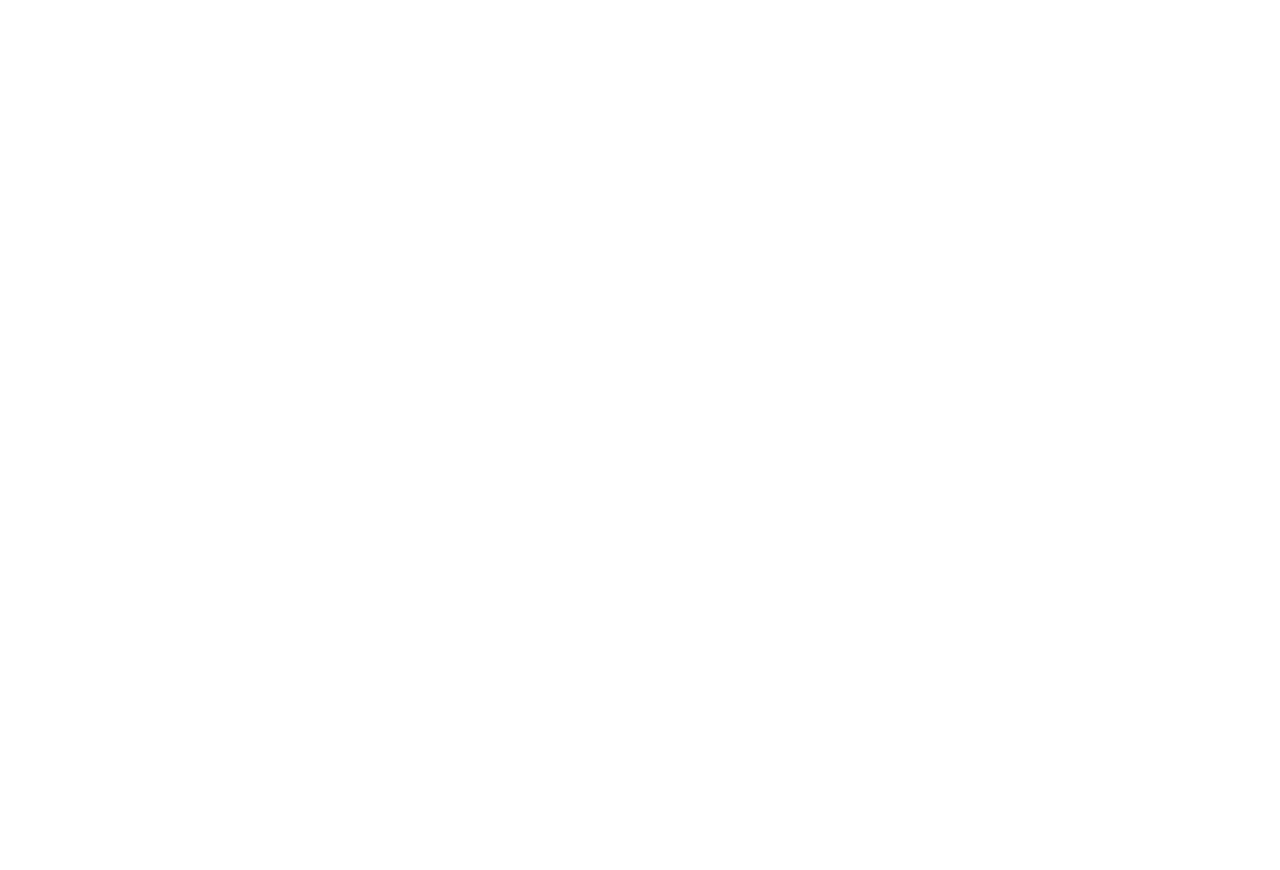
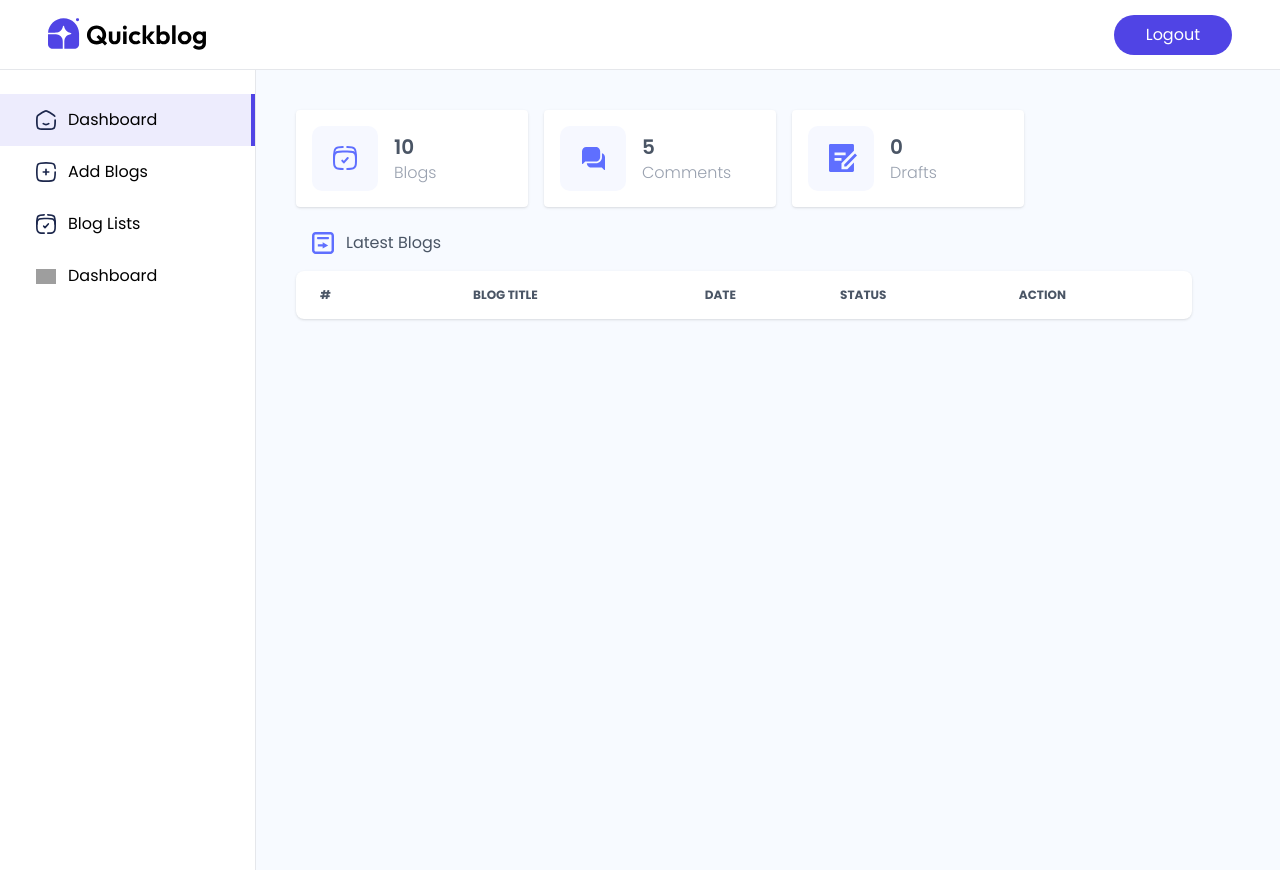
Before and after one commit to subhajitojha671/QuickBlog, a React (Vite) app in the folder client/: page /admin in a window 1280 px wide. Before the commit this address had no page. Before the commit the page ends 800 px from the top, so only its background shows below. Built offline with nearby package versions, Linux system fonts and the light colour scheme; grey boxes are pictures that could not be loaded.

Commit message:
update App.jsx and create componentes/admin/ and pages/admin/

```diff
--- a/client/src/App.jsx
+++ b/client/src/App.jsx
@@ -2,6 +2,12 @@
 import { Route, Routes } from 'react-router-dom'
 import Home from './pages/Home'
 import Blog from './pages/Blog'
+import Layout from './pages/admin/Layout'
+import Dashboard from './pages/admin/Dashboard'
+import AddBlog from './pages/admin/AddBlog'
+import ListBlog from './pages/admin/ListBlog'
+import Comments from './pages/admin/Comments'
+import Login from './components/admin/Login'
 
 const App = () => {
   return (
@@ -9,6 +15,13 @@
       <Routes>
         <Route path='/' element={<Home />} />
         <Route path='/blog/:id' element={<Blog/>} />
+        <Route path='/admin' element={true ? <Layout/> : <Login/>}>
+            <Route index element={<Dashboard/>}/>
+            <Route path='addBlog' element={<AddBlog/>}/>
+            <Route path='listBlog' element={<ListBlog/>}/>
+            <Route path='comments' element={<Comments/>}/>
+
+        </Route>
       </Routes>
 
     </div>
--- /dev/null
+++ b/client/src/components/admin/Login.jsx
@@ -0,0 +1,95 @@
+import React, { useState } from 'react'  // Import React and useState hook
+
+const Login = () => {
+
+  // State to store email input value
+  const [email, setEmail] = useState('')
+
+  // State to store password input value
+  const [password, setPassword] = useState('')
+
+  // Function to handle form submission
+  const haldleSubmit = (e) =>{
+    e.preventDefault()  // Prevent page reload when form submits
+
+    // You can add login logic here (API call, validation, etc.)
+    console.log("Email:", email)
+    console.log("Password:", password)
+  }
+
+  return (
+    // Main container - center content vertically and horizontally
+    <div className='flex items-center justify-center h-screen'>
+
+      {/* Card container for login form */}
+      <div className='w-full max-w-sm p-6 max-md:m-6 border border-primary/30 shadow-xl shadow-primary/15 rounded-lg'>
+
+        {/* Header section */}
+        <div className='w-full py-6 text-center'>
+          <h1 className='text-3xl font-bold'>
+            <span className='text-primary'>Admin</span> Login
+          </h1>
+          <p className='font-light'>
+            Enter your credentials to access the admin panel.
+          </p>
+        </div>
+
+        {/* Form starts here */}
+        <form
+          onSubmit={haldleSubmit}  // Call function when form is submitted
+          className='mt-6 w-full sm:max-w-md text-gray-600'
+        >
+
+          {/* Email input field */}
+          <div className='flex flex-col'>
+            <label className='font-semibold'>Email</label>
+
+            <input
+              type='email'
+              required
+              placeholder='your email id'
+
+              // Update email state on input change
+              onChange={e => setEmail(e.target.value)}
+
+              // Bind input value with state
+              value={email}
+
+              className='border-b-2 border-gray-300 p-2 outline-none mb-6'
+            />
+          </div>
+
+          {/* Password input field */}
+          <div className='flex flex-col'>
+            <label className='font-semibold'>Password</label>
+
+            <input
+              type='password'
+              required
+              placeholder='your password'
+
+              // Update password state on input change
+              onChange={e => setPassword(e.target.value)}
+
+              // Bind input value with state
+              value={password}
+
+              className='border-b-2 border-gray-300 p-2 outline-none mb-6'
+            />
+          </div>
+
+          {/* Submit button */}
+          <button
+            type='submit'
+            className='w-full py-3 font-medium bg-primary text-white rounded cursor-pointer hover:bg-primary/90'
+          >
+            Login
+          </button>
+
+        </form>
+      </div>
+    </div>
+  )
+}
+
+export default Login  // Export component so it can be used in other files
--- /dev/null
+++ b/client/src/components/admin/Sidebar.jsx
@@ -0,0 +1,63 @@
+import React from 'react'
+import { NavLink } from 'react-router-dom'
+import { assets } from '../../assets/assets'
+
+const Sidebar = () => {
+  return (
+    <div className='w-64 min-h-screen border-r border-gray-200 pt-6'>
+     <NavLink
+        end={true}
+        to='/admin'
+        className={({isActive}) =>
+        `flex items-center gap-3 py-3.5 px-3 md:px-9 min-w-58 cursor-pointer ${
+         isActive && "bg-primary/10 border-r-4 border-primary"
+        }`
+       }
+      >
+        <img src={assets.home_icon} alt="" className='min-w-4 w-5' />
+        <p className='hidden md:inline-block'>Dashboard</p>
+      </NavLink>
+
+      <NavLink
+
+        to='/admin/addBlog'
+        className={({isActive}) =>
+        `flex items-center gap-3 py-3.5 px-3 md:px-9 min-w-58 cursor-pointer ${
+         isActive && "bg-primary/10 border-r-4 border-primary"
+        }`
+       }
+      >
+        <img src={assets.add_icon} alt="" className='min-w-4 w-5' />
+        <p className='hidden md:inline-block'>Add Blogs</p>
+      </NavLink>
+
+      <NavLink
+
+        to='/admin/listBlog'
+        className={({isActive}) =>
+        `flex items-center gap-3 py-3.5 px-3 md:px-9 min-w-58 cursor-pointer ${
+         isActive && "bg-primary/10 border-r-4 border-primary"
+        }`
+       }
+      >
+        <img src={assets.list_icon} alt="" className='min-w-4 w-5' />
+        <p className='hidden md:inline-block'>Blog Lists</p>
+      </NavLink>
+
+      <NavLink
+
+        to='/admin/comments'
+        className={({isActive}) =>
+        `flex items-center gap-3 py-3.5 px-3 md:px-9 min-w-58 cursor-pointer ${
+         isActive && "bg-primary/10 border-r-4 border-primary"
+        }`
+       }
+      >
+        <img src={assets.comment_icon} alt="" className='min-w-4 w-5' />
+        <p className='hidden md:inline-block'>Dashboard</p>
+      </NavLink>
+    </div>
+  )
+}
+
+export default Sidebar
--- /dev/null
+++ b/client/src/pages/admin/AddBlog.jsx
@@ -0,0 +1,11 @@
+import React from 'react'
+
+const AddBlog = () => {
+  return (
+    <div>
+
+    </div>
+  )
+}
+
+export default AddBlog
--- /dev/null
+++ b/client/src/pages/admin/Comments.jsx
@@ -0,0 +1,11 @@
+import React from 'react'
+
+const Comments = () => {
+  return (
+    <div>
+
+    </div>
+  )
+}
+
+export default Comments
--- /dev/null
+++ b/client/src/pages/admin/Dashboard.jsx
@@ -0,0 +1,80 @@
+import React, { useEffect, useState } from 'react'
+import { assets, dashboard_data } from '../../assets/assets'
+
+const Dashboard = () => {
+
+  const [dashboardData, setDashboardData] = useState({
+    blogs: 0,
+    comments: 0,
+    drafts: 0,
+    recentBlogs: []
+  })
+
+  const fetchDashboard = async () => {
+    setDashboardData(dashboard_data)
+  }
+
+  useEffect(()=>{
+    fetchDashboard()
+  },[])
+
+  return (
+    <div className='flex-1 p-4 md:p-10 bg-blue-50/50'>
+
+      <div className='flex flex-wrap gap-4'>
+
+        <div className='flex items-center gap-4 bg-white p-4 min-w-58 rounded shadow cursor-pointer hover:scale-105 transition-all'>
+
+          <img src={assets.dashboard_icon_1} alt=''/>
+          <div>
+            <p className='text-xl font-semibold text-gray-600'>{dashboardData.blogs}</p>
+            <p className='text-gray-400 font-light'>Blogs</p>
+          </div>
+
+        </div>
+
+        <div className='flex items-center gap-4 bg-white p-4 min-w-58 rounded shadow cursor-pointer hover:scale-105 transition-all'>
+
+          <img src={assets.dashboard_icon_2} alt=''/>
+          <div>
+            <p className='text-xl font-semibold text-gray-600'>{dashboardData.comments}</p>
+            <p className='text-gray-400 font-light'>Comments</p>
+          </div>
+
+        </div>
+
+        <div className='flex items-center gap-4 bg-white p-4 min-w-58 rounded shadow cursor-pointer hover:scale-105 transition-all'>
+
+          <img src={assets.dashboard_icon_3} alt=''/>
+          <div>
+            <p className='text-xl font-semibold text-gray-600'>{dashboardData.drafts}</p>
+            <p className='text-gray-400 font-light'>Drafts</p>
+          </div>
+
+        </div>
+
+      </div>
+      <div className='flex items-center gap-3 m-4 mt-6 text-gray-600'>
+        <img src={assets.dashboard_icon_4} alt=''/>
+        <p>Latest Blogs</p>
+      </div>
+
+      <div className='relative max-w-4xl overflow-x-auto shadow rounded-lg scrollbar-hide bg-white'>
+          <table className='w-full text-sm text-gray-500'>
+            <thead className='text-xs text-gray-600 text-left uppercase'>
+              <tr>
+                <th scope='col' className='px-2 py-4 xl:px-6'>#</th>
+                <th scope='col' className='px-2 py-4'>Blog Title</th>
+                <th scope='col' className='px-2 py-4 max-sm:hidden'>Date</th>
+                <th scope='col' className='px-2 py-4 max-sm:hidden'>Status</th>
+                <th scope='col' className='px-2 py-4'>Action</th>
+              </tr>
+            </thead>
+          </table>
+      </div>
+
+    </div>
+  )
+}
+
+export default Dashboard
--- /dev/null
+++ b/client/src/pages/admin/Layout.jsx
@@ -0,0 +1,32 @@
+import React from 'react'
+import { Outlet, useNavigate } from 'react-router-dom'
+import { assets } from '../../assets/assets'
+import Sidebar from '../../components/admin/Sidebar'
+
+const Layout = () => {
+
+  const navigate = useNavigate()
+
+  const logout = () =>{
+    navigate('/')
+  }
+
+  return (
+    <>
+
+     <div className='flex items-center justify-between py-2 h-[70px] px-4 sm:px-12 border-b border-gray-200'>
+      <img src={assets.logo} alt="Logo" className='w-32 sm:w-40 cursor-pointer'
+       onClick={()=>navigate('/')}/>
+
+       <button onClick={logout} className='texxt-sm px-8 py-2 bg-primary text-white rounded-full cursor-pointer'>Logout</button>
+     </div>
+     <div className="flex min-h-[calc(100vh-70px)]">
+         <Sidebar/>
+         <Outlet/>
+     </div>
+
+    </>
+  )
+}
+
+export default Layout
--- /dev/null
+++ b/client/src/pages/admin/ListBlog.jsx
@@ -0,0 +1,11 @@
+import React from 'react'
+
+const ListBlog = () => {
+  return (
+    <div>
+
+    </div>
+  )
+}
+
+export default ListBlog
```
Also changed, not shown: client/src/components/admin/BlogTableitem.jsx (added).
